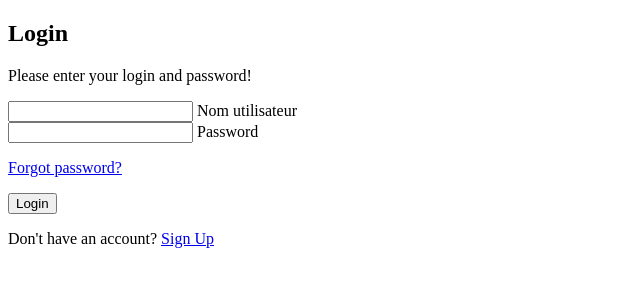
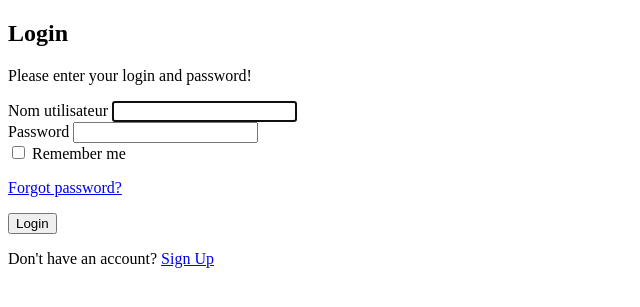
Before and after one commit to Nanotekfr/mediatheque, a Symfony app: template templates/login/index.html.twig in a window 1280 px wide. Shown: the top 307 px of the page, without its empty margins (0-640 px from the left). Run offline with Twig, Linux system fonts and the light colour scheme; the template is opened without the code that fills it, so the values that code supplies are empty; some libraries are stand-ins or nearby versions.

Commit message:
commit login

```diff
--- a/src/Controller/LoginController.php
+++ b/src/Controller/LoginController.php
@@ -18,6 +18,7 @@ class LoginController extends AbstractController
       // last username entered by the user
       $lastUsername = $authenticationUtils->getLastUsername();
 
+      //return $this->render('security/login.html.twig', [
       return $this->render('login/index.html.twig', [
       'last_username' => $lastUsername,
       'error' => $error,
--- a/templates/login/index.html.twig
+++ b/templates/login/index.html.twig
@@ -1,8 +1,15 @@
-{% extends 'base.html.twig' %}
-
-{% block body %} {% if error %}
-<div>{{ error.messageKey|trans(error.messageData, 'security') }}</div>
-{% endif %}
+{% extends 'base.html.twig' %} {% block title %}Log in!{% endblock %} {% block body %}
+<form method="post">
+  {% if error %}
+  <div class="alert alert-danger">
+    {{ error.messageKey|trans(error.messageData, 'security') }}
+  </div>
+  {% endif %} {% if app.user %}
+  <div class="mb-3">
+    You are logged in as {{ app.user.username }},
+    <a href="{{ path('app_logout') }}">Logout</a>
+  </div>
+  {% endif %}
 
 <section class="vh-100 gradient-custom">
   <div class="container py-5 h-100">
@@ -18,27 +25,41 @@
 
               <form action="{{ path('login') }}" method="post">
                 <div class="form-outline form-white mb-4">
-                  <input type="text" id="username" name="_username" value="{{ last_username }}" class="form-control form-control-lg" />
-                  <label class="form-label" for="username">Nom utilisateur</label>
+                  <label class="form-label" for="inputUsername">Nom utilisateur</label>
+                  <input type="text" id="username" name="username" value="{{ last_username }}" class="form-control form-control-lg" autocomplete="username" required autofocus/>
                 </div>
 
                 <div class="form-outline form-white mb-4">
-                  <input type="password" id="password" name="_password" class="form-control form-control-lg" />
-                  <label class="form-label" for="password">Password</label>
+                  <label class="form-label" for="inputPassword">Password</label>
+                  <input type="password" id="password" name="password" class="form-control form-control-lg" autocomplete="current-password" required/>
                 </div>
 
-                <p class="small mb-5 pb-lg-2"><a class="text-white-50" href="#!">Forgot password?</a></p>
+                {# # Uncomment this section and add a remember_me option below your firewall to
+                activate remember me functionality. See
+                https://symfony.com/doc/current/security/remember_me.html #}
+
+                <div class="checkbox mb-3">
+                <label> <input type="checkbox" name="_remember_me" /> Remember me </label>
+                </div>
+
+                <input
+                  type="hidden"
+                  name="_csrf_token"
+                  value="{{ csrf_token('authenticate') }}"
+                />
+
+                <p class="small mb-5"><a class="text-white-50" href="#!">Forgot password?</a></p>
 
                 <button class="btn btn-outline-light btn-lg px-5" type="submit">Login</button>
 
                 {# If you want to control the URL the user is redirected to on success
               <input type="hidden" name="_target_path" value="/account" /> #}
 
-                <div class="d-flex justify-content-center text-center mt-4 pt-1">
+                {# <div class="d-flex justify-content-center text-center mt-4 pt-1">
                   <a href="#!" class="text-white"><i class="fab fa-facebook-f fa-lg"></i></a>
-                  <a href="#!" class="text-white"><i class="fab fa-twitter fa-lg mx-4 px-2"></i></a>
+                  <a href="#!" class="text-white"><i class="fab fa-twitter fa-lg mx-4"></i></a>
                   <a href="#!" class="text-white"><i class="fab fa-google fa-lg"></i></a>
-                </div>
+                </div> #}
 
               </form>
 
--- a/templates/security/login.html.twig
+++ b/templates/security/login.html.twig
@@ -40,14 +40,13 @@ body %}
     value="{{ csrf_token('authenticate') }}"
   />
 
-  {# Uncomment this section and add a remember_me option below your firewall to
+  {# # Uncomment this section and add a remember_me option below your firewall to
   activate remember me functionality. See
-  https://symfony.com/doc/current/security/remember_me.html
+  https://symfony.com/doc/current/security/remember_me.html #}
 
   <div class="checkbox mb-3">
     <label> <input type="checkbox" name="_remember_me" /> Remember me </label>
   </div>
-  #}
 
   <button class="btn btn-lg btn-primary" type="submit">Sign in</button>
 </form>
```
Also changed, not shown: 1 other file. Lines whose indentation alone changed are shown as unchanged.
